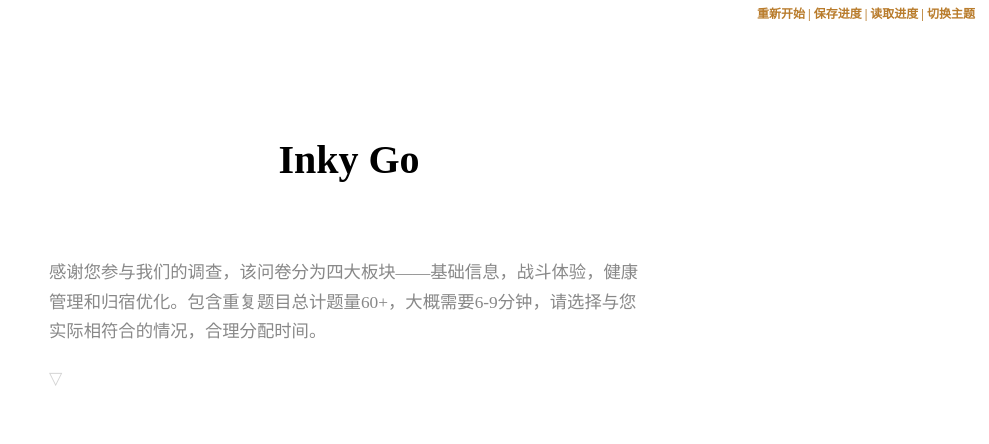
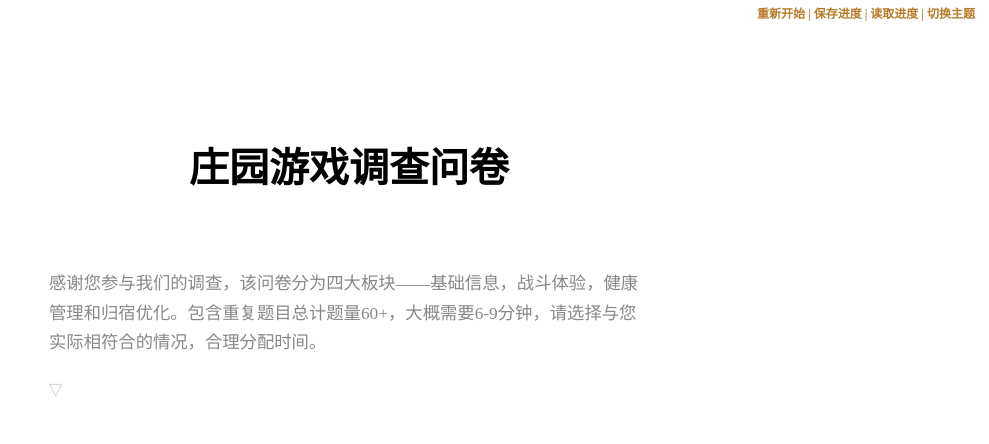
Before and after one commit to 2002CMM/NSJ, a plain HTML site: page index.html in a window 1280 px wide. Shown: the whole page, without its empty margins (291-1280 px from the left). Drawn offline with Linux system fonts and the light colour scheme; a web font is replaced by a local one.

Commit message:
Add files via upload

```diff
--- a/index.html
+++ b/index.html
@@ -5,7 +5,7 @@
     <meta charset="utf-8">
 
     <!-- 这里替换标题 -->
-    <title>Inky Go</title>
+    <title>庄园游戏调查问卷</title>
 
     <meta name="viewport" content="width=device-width, initial-scale=1.0">
 
@@ -56,7 +56,7 @@
         <div id="story" class="container">
             <div class="header">
                 <!-- 这里替换标题 -->
-                <h1>Inky Go</h1>
+                <h1>庄园游戏调查问卷</h1>
                 <h2 class="byline"></h2>
             </div>
         </div>
```
